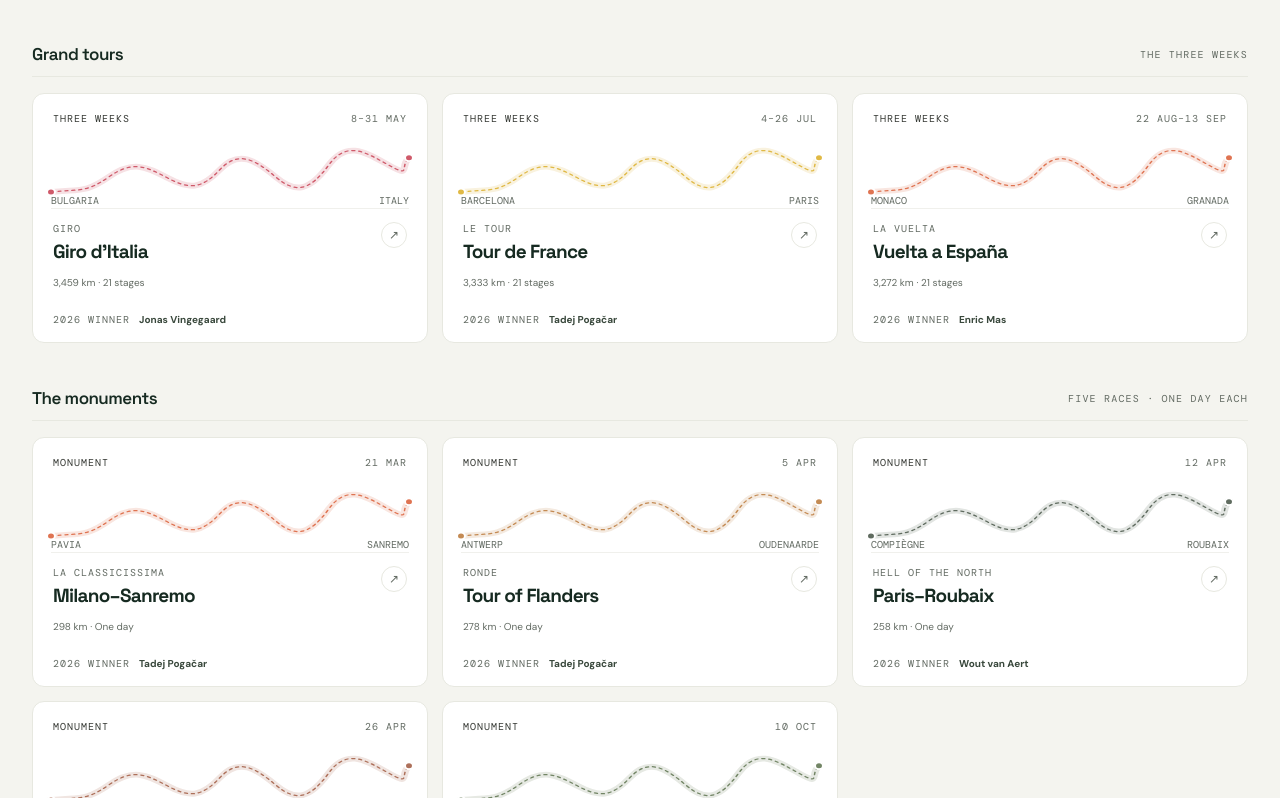
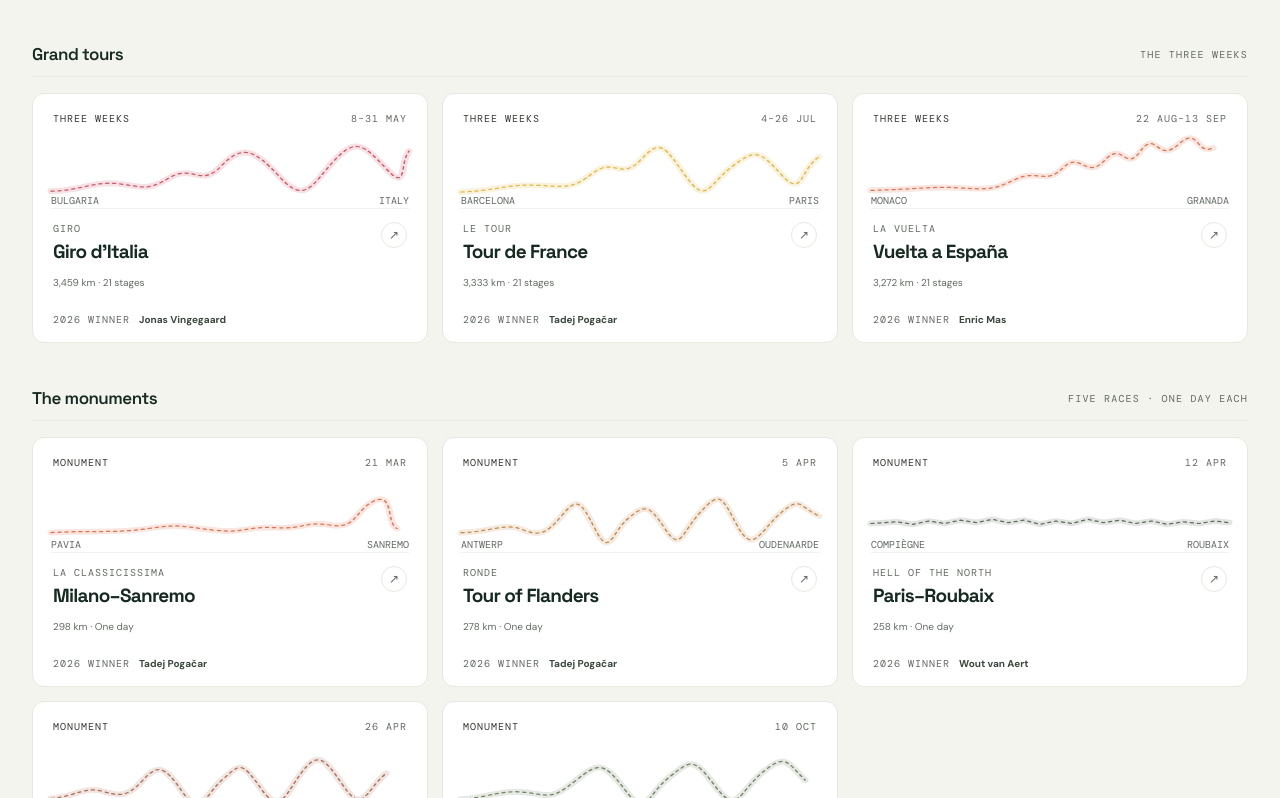
Before and after one commit to claicham/visual-regression, an Angular app in the folder app/: page / in a window 1280 px wide. Shown: the part 1542-2340 px from the top of the page. Built offline with nearby package versions, Linux system fonts and the light colour scheme.

Commit message:
add route paths

```diff
--- a/app/src/app/components/race-card/race-card.html
+++ b/app/src/app/components/race-card/race-card.html
@@ -1,14 +1,14 @@
 <a class="race-card" [routerLink]="['/races', race().slug]" [style.--race-accent]="race().accent">
   <div class="card-topline">
-    <span class="race-category">{{ race().category === 'Grand Tour' ? 'THREE WEEKS' : 'MONUMENT' }}</span>
+    <span class="race-category">{{
+      race().category === 'Grand Tour' ? 'THREE WEEKS' : 'MONUMENT'
+    }}</span>
     <span class="race-date">{{ race().date }}</span>
   </div>
   <div class="route-art" aria-hidden="true">
     <svg viewBox="0 0 360 84" preserveAspectRatio="none">
-      <path class="route-shadow" d="M0 66 C28 62 34 68 58 48 S95 35 117 49 151 63 170 39 206 28 226 48 260 65 279 34 317 19 340 34 350 36 360 25" />
-      <path class="route-line" d="M0 66 C28 62 34 68 58 48 S95 35 117 49 151 63 170 39 206 28 226 48 260 65 279 34 317 19 340 34 350 36 360 25" />
-      <circle cx="0" cy="66" r="4" class="route-dot" />
-      <circle cx="360" cy="25" r="4" class="route-dot" />
+      <path class="route-shadow" [attr.d]="race().artwork.profilePath" />
+      <path class="route-line" [attr.d]="race().artwork.profilePath" />
     </svg>
     <span class="route-label start">{{ race().location.split(' · ')[0] }}</span>
     <span class="route-label finish">{{ race().location.split(' · ')[1] }}</span>
@@ -17,7 +17,9 @@
     <div>
       <div class="race-kicker">{{ race().shortName }}</div>
       <h3>{{ race().name }}</h3>
-      <span class="race-distance">{{ race().distance }} <span aria-hidden="true">·</span> {{ race().stages }}</span>
+      <span class="race-distance"
+        >{{ race().distance }} <span aria-hidden="true">·</span> {{ race().stages }}</span
+      >
     </div>
     <span class="card-arrow" aria-hidden="true">↗</span>
   </div>
--- a/app/src/app/components/race-card/race-card.scss
+++ b/app/src/app/components/race-card/race-card.scss
@@ -78,12 +78,6 @@
   stroke: var(--race-accent);
   stroke-dasharray: 3 4;
   stroke-width: 1.5;
-}
-
-.route-dot {
-  fill: var(--race-accent);
-  stroke: #fff;
-  stroke-width: 2;
 }
 
 .route-label {
--- a/app/src/app/cycling-data.ts
+++ b/app/src/app/cycling-data.ts
@@ -28,6 +28,7 @@
     | 'lombardia';
   feature: string;
   detail: string;
+  profilePath: string;
 };
 
 export interface Race {
@@ -89,7 +90,12 @@
     distance: '3,459 km',
     stages: '21 stages',
     accent: '#cf5a6a',
-    artwork: { scene: 'stelvio', feature: 'QUEEN STAGE', detail: 'PASSO DELLO STELVIO' },
+    artwork: {
+      scene: 'stelvio',
+      feature: 'QUEEN STAGE',
+      detail: 'PASSO DELLO STELVIO',
+      profilePath: 'M0 65 C32 64 42 53 67 56 S95 66 119 49 150 61 171 35 204 14 230 48 263 56 285 28 315 10 337 38 350 33 360 17',
+    },
     sourceUrl: 'https://www.cyclingstage.com/giro-2026-results/',
     winner: 'Jonas Vingegaard',
     results: [
@@ -115,7 +121,12 @@
     distance: '3,333 km',
     stages: '21 stages',
     accent: '#e0b945',
-    artwork: { scene: 'tourmalet', feature: 'QUEEN STAGE', detail: 'COL DU TOURMALET' },
+    artwork: {
+      scene: 'tourmalet',
+      feature: 'QUEEN STAGE',
+      detail: 'COL DU TOURMALET',
+      profilePath: 'M0 66 C38 64 48 56 78 58 S112 62 133 43 161 53 181 27 205 12 226 47 248 58 272 36 300 16 322 45 340 40 360 24',
+    },
     sourceUrl: 'https://www.cyclingstage.com/tour-de-france-2026-results/',
     winner: 'Tadej Pogačar',
     results: [
@@ -141,7 +152,12 @@
     distance: '3,272 km',
     stages: '21 stages',
     accent: '#df7452',
-    artwork: { scene: 'angliru', feature: 'QUEEN STAGE', detail: 'ALTO DE L’ANGLIRU' },
+    artwork: {
+      scene: 'angliru',
+      feature: 'QUEEN STAGE',
+      detail: 'ALTO DE L’ANGLIRU',
+      profilePath: 'M0 64 C46 63 58 59 88 61 S122 64 145 51 175 58 193 37 216 52 235 28 255 43 271 17 288 32 309 9 327 23 344 13 360 17',
+    },
     sourceUrl: 'https://www.cyclingstage.com/vuelta-2026-results/',
     winner: 'Enric Mas',
     results: [
@@ -167,7 +183,12 @@
     distance: '298 km',
     stages: 'One day',
     accent: '#df7452',
-    artwork: { scene: 'riviera', feature: 'THE FINALE', detail: 'POGGIO · RIVIERA' },
+    artwork: {
+      scene: 'riviera',
+      feature: 'THE FINALE',
+      detail: 'POGGIO · RIVIERA',
+      profilePath: 'M0 62 C42 59 64 63 98 57 S132 55 164 59 196 54 226 56 254 48 281 53 305 35 325 24 337 51 348 57 360 54',
+    },
     sourceUrl: 'https://www.cyclingstage.com/milan-san-remo-2026/results-msr-2026/',
     winner: 'Tadej Pogačar',
     results: [
@@ -193,7 +214,12 @@
     distance: '278 km',
     stages: 'One day',
     accent: '#c48b54',
-    artwork: { scene: 'flanders', feature: 'COBBLED CLIMB', detail: 'OUDE KWAREMONT' },
+    artwork: {
+      scene: 'flanders',
+      feature: 'COBBLED CLIMB',
+      detail: 'OUDE KWAREMONT',
+      profilePath: 'M0 62 C30 61 44 50 61 58 S85 65 101 42 120 23 135 58 151 62 168 45 189 28 205 57 221 63 241 37 262 19 278 54 300 61 321 39 340 31 360 42',
+    },
     sourceUrl: 'https://www.cyclingstage.com/tour-of-flanders-2026/results-rvv-2026/',
     winner: 'Tadej Pogačar',
     results: [
@@ -219,7 +245,12 @@
     distance: '258 km',
     stages: 'One day',
     accent: '#606c60',
-    artwork: { scene: 'roubaix', feature: 'PAVÉ SECTOR', detail: 'ARENBERG FOREST' },
+    artwork: {
+      scene: 'roubaix',
+      feature: 'PAVÉ SECTOR',
+      detail: 'ARENBERG FOREST',
+      profilePath: 'M0 51 L26 49 42 52 58 48 74 51 90 47 106 50 122 46 138 50 154 47 170 52 186 48 202 51 218 46 234 50 250 47 266 51 282 48 298 52 314 49 330 51 346 48 360 50',
+    },
     sourceUrl: 'https://www.cyclingstage.com/paris-roubaix-2026/results-pr-2026/',
     winner: 'Wout van Aert',
     results: [
@@ -245,7 +276,12 @@
     distance: '259 km',
     stages: 'One day',
     accent: '#ad705a',
-    artwork: { scene: 'ardennes', feature: 'ARDENNES RAMP', detail: 'CÔTE DE LA REDOUTE' },
+    artwork: {
+      scene: 'ardennes',
+      feature: 'ARDENNES RAMP',
+      detail: 'CÔTE DE LA REDOUTE',
+      profilePath: 'M0 64 C24 62 34 50 50 55 S75 65 91 44 113 23 132 56 154 61 172 42 191 18 211 52 236 58 252 33 274 14 294 49 316 55 337 34 360 38',
+    },
     sourceUrl: 'https://www.cyclingstage.com/liege-bastogne-liege-2026/results-lbl-2026/',
     winner: 'Tadej Pogačar',
     results: [
@@ -271,7 +307,12 @@
     distance: '241 km',
     stages: 'One day',
     accent: '#728565',
-    artwork: { scene: 'lombardia', feature: 'LAKE ROAD', detail: 'MADONNA DEL GHISALLO' },
+    artwork: {
+      scene: 'lombardia',
+      feature: 'LAKE ROAD',
+      detail: 'MADONNA DEL GHISALLO',
+      profilePath: 'M0 65 C28 63 42 53 66 57 S92 65 115 43 143 19 165 54 186 61 209 39 234 15 256 50 279 57 303 33 328 21 346 42 360 35',
+    },
     sourceUrl: 'https://www.giroditalia.it/en/news/paul-seixas-wins-the-120th-edition-of-il-lombardia/',
     winner: 'Paul Seixas',
     results: [
```
Also changed, not shown: 1 other file (tests, documents, lock files or other folders).
